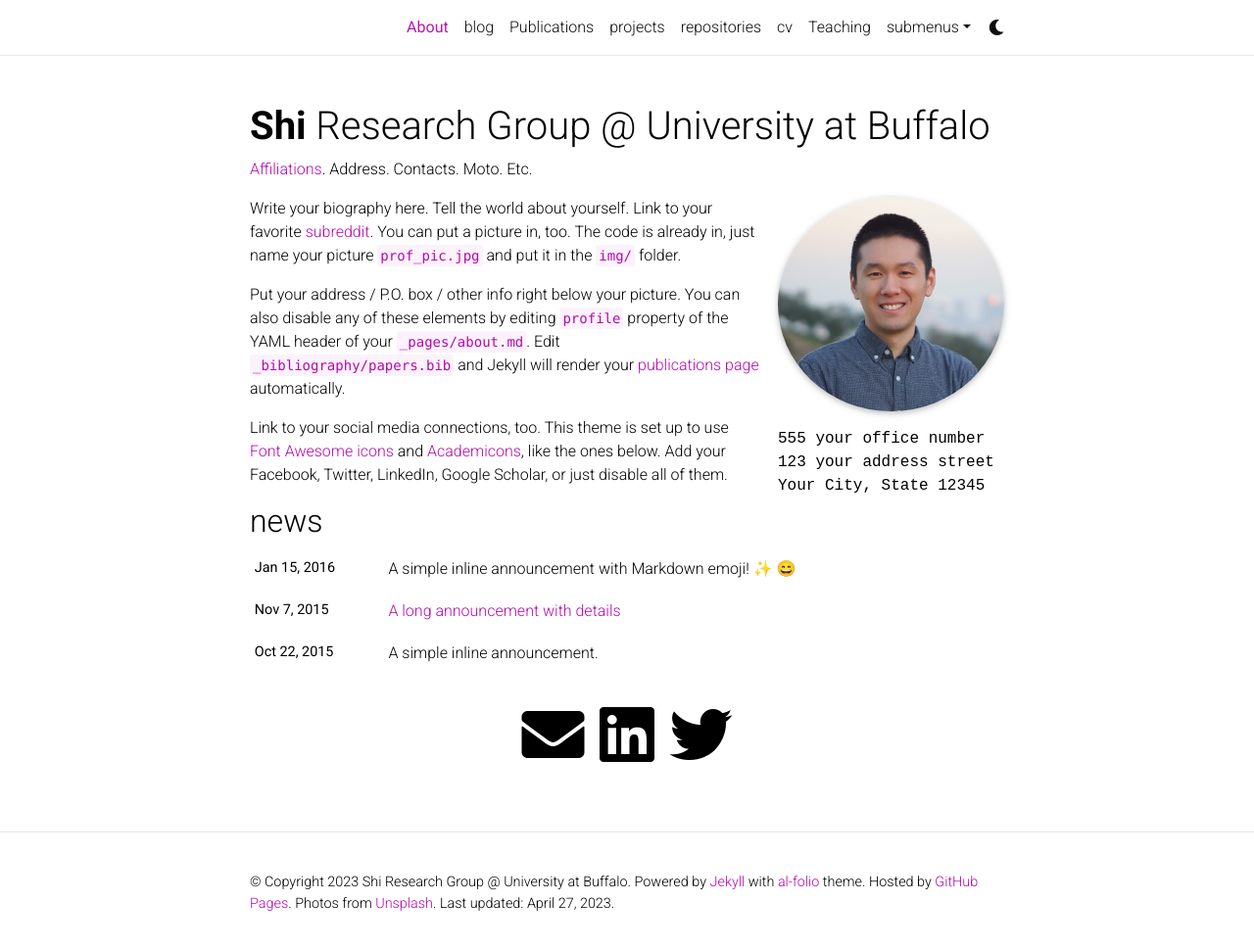
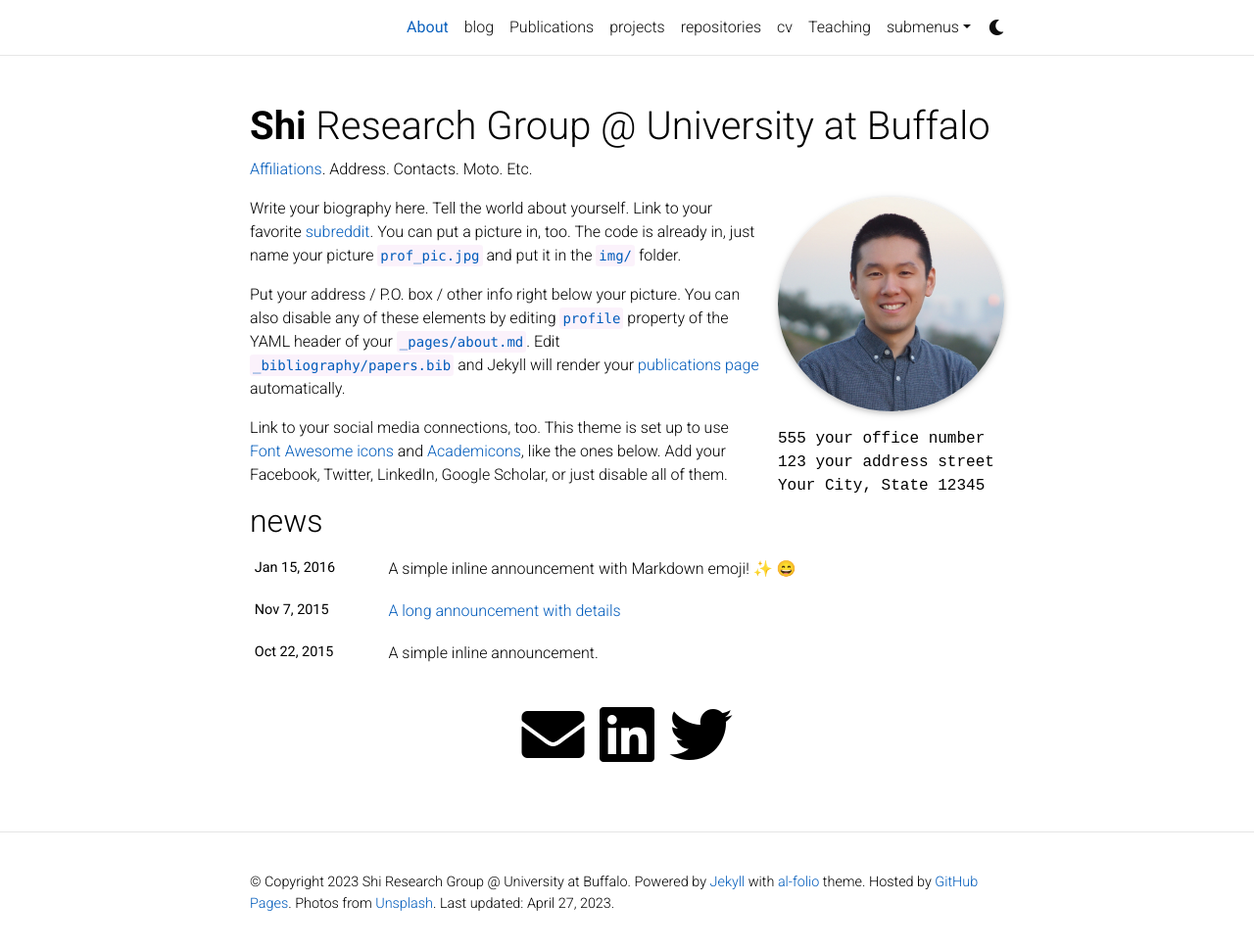
Before and after one commit to ShiResearchGroup/shiresearchgroup.github.io, a Jekyll site: the page built from _pages/about.md, in a window 1280 px wide and 973 px high. Shown: the top 969 px of the window at 98% size. Built offline with Jekyll 4.4.1, drawn with Linux system fonts in a browser that asks for light colours; full-size pictures stand in for the smaller copies a plugin makes; emoji names are drawn with the system emoji font; comment, search, counter and statistics services are not loaded; a style sheet for code colours, icons or effects is not loaded.

Commit message:
revision

```diff
--- a/_sass/_themes.scss
+++ b/_sass/_themes.scss
@@ -7,8 +7,8 @@
   --global-code-bg-color: #{$code-bg-color-light};
   --global-text-color: #{$black-color};
   --global-text-color-light: #{$grey-color};
-  --global-theme-color: #{$purple-color};
-  --global-hover-color: #{$purple-color};
+  --global-theme-color: #{$ub-color};
+  --global-hover-color: #{$ub-color};
   --global-footer-bg-color: #{$grey-color-dark};
   --global-footer-text-color: #{$grey-color-light};
   --global-footer-link-color: #{$white-color};
--- a/_sass/_variables.scss
+++ b/_sass/_variables.scss
@@ -18,6 +18,7 @@
 $green-color-light:   #ddffdd !default;
 $green-color-bright:  #11D68B !default;
 $purple-color:        #B509AC !default;
+$ub-color:            #005bbb !default;
 $light-purple-color:  lighten($purple-color, 25%);
 $pink-color:          #f92080 !default;
 $pink-color-light:    #ffdddd !default;
```
